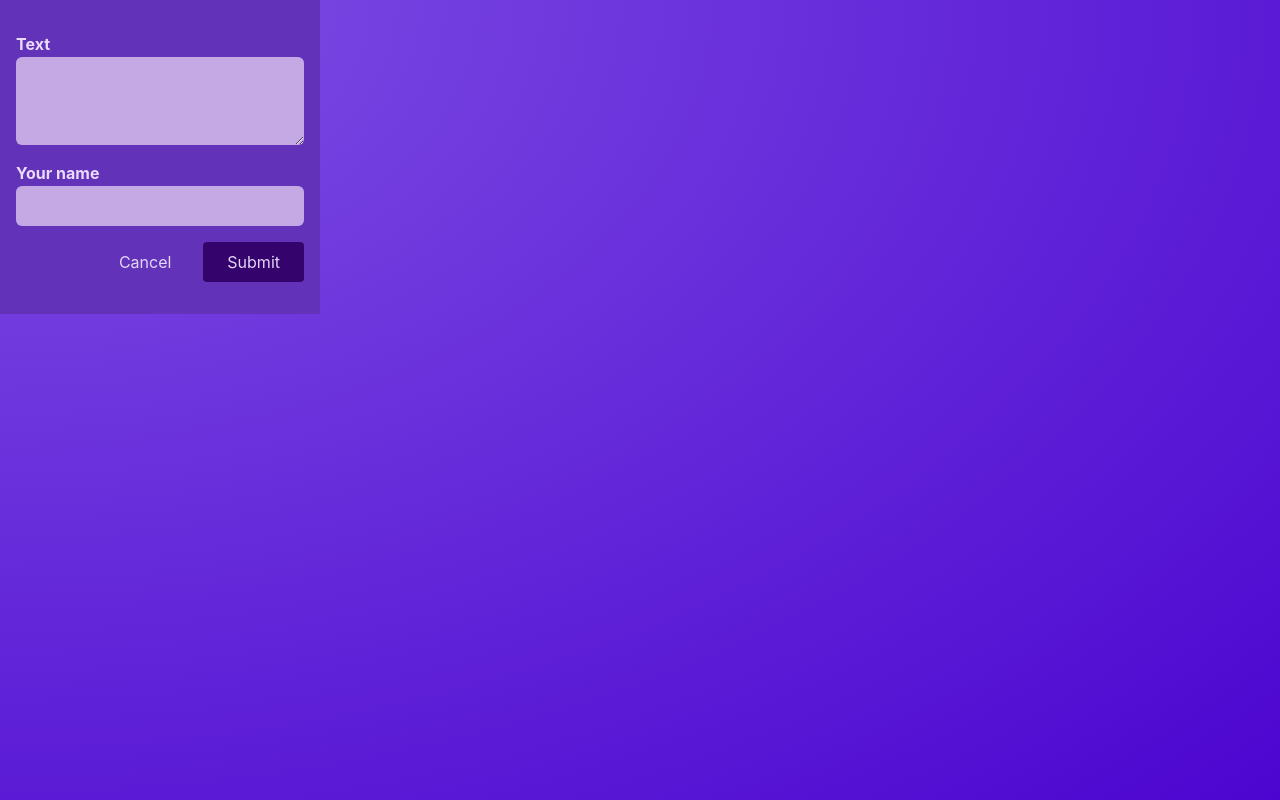
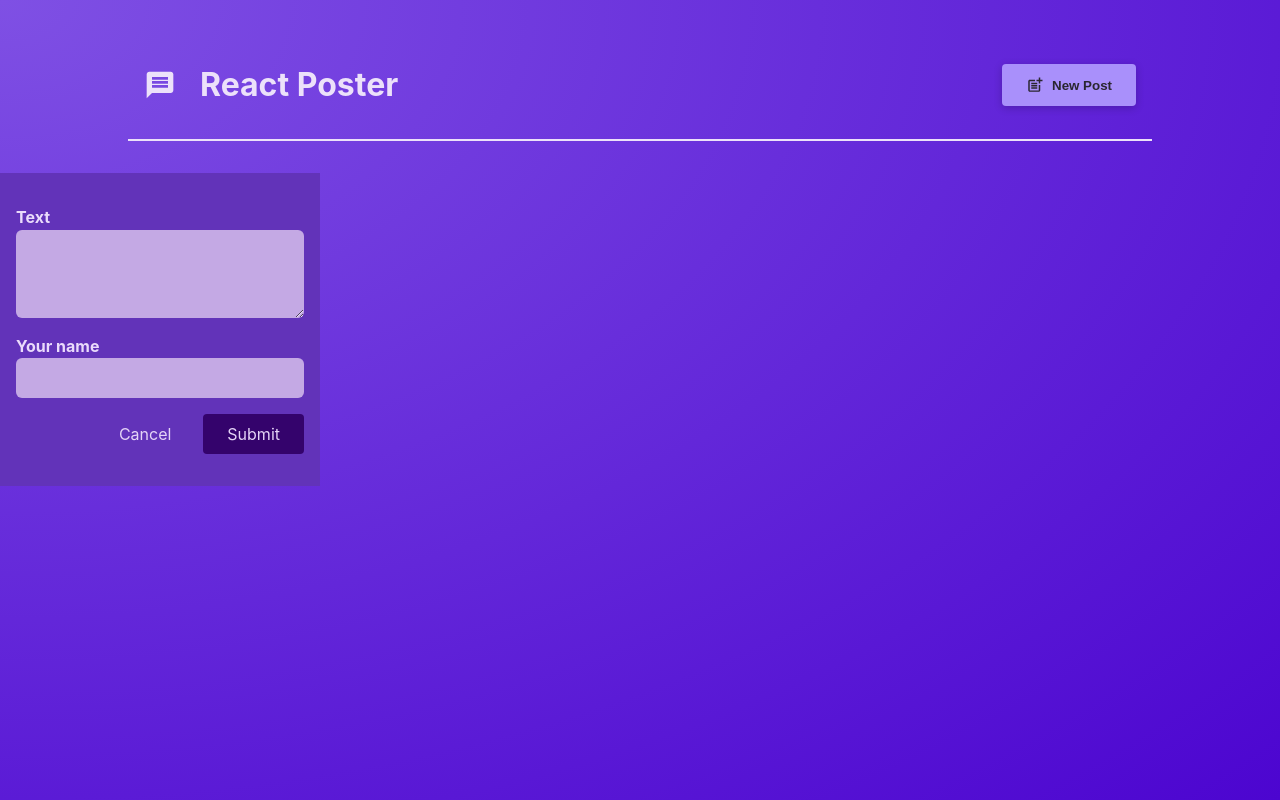
Before and after one commit to bognikk/REACT-poster, a React (Vite) app in the folder client/: page /create-post in a window 1280 px wide. Built offline with nearby package versions, Linux system fonts and the light colour scheme.

Commit message:
working with layout routes

```diff
--- /dev/null
+++ b/client/src/routes/RootLayout.jsx
@@ -0,0 +1,13 @@
+import { Outlet } from "react-router-dom";
+import MainHeader from "../components/MainHeader";
+
+const RootLayout = () => {
+	return (
+		<>
+			<MainHeader />
+			<Outlet />
+		</>
+	);
+};
+
+export default RootLayout;
```
Also changed, not shown: client/src/main.jsx (+9 -3 lines).
